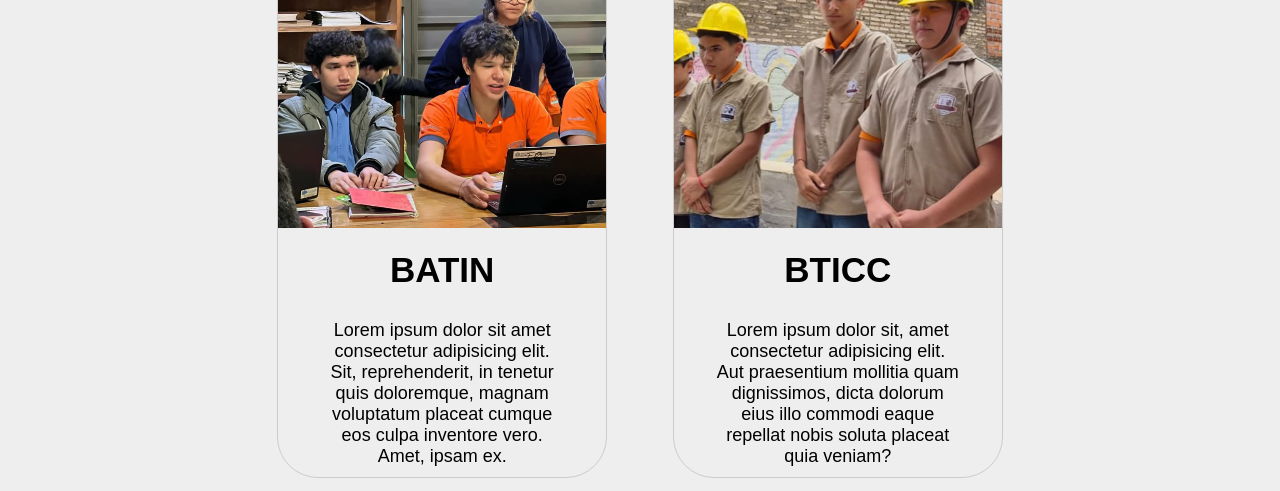
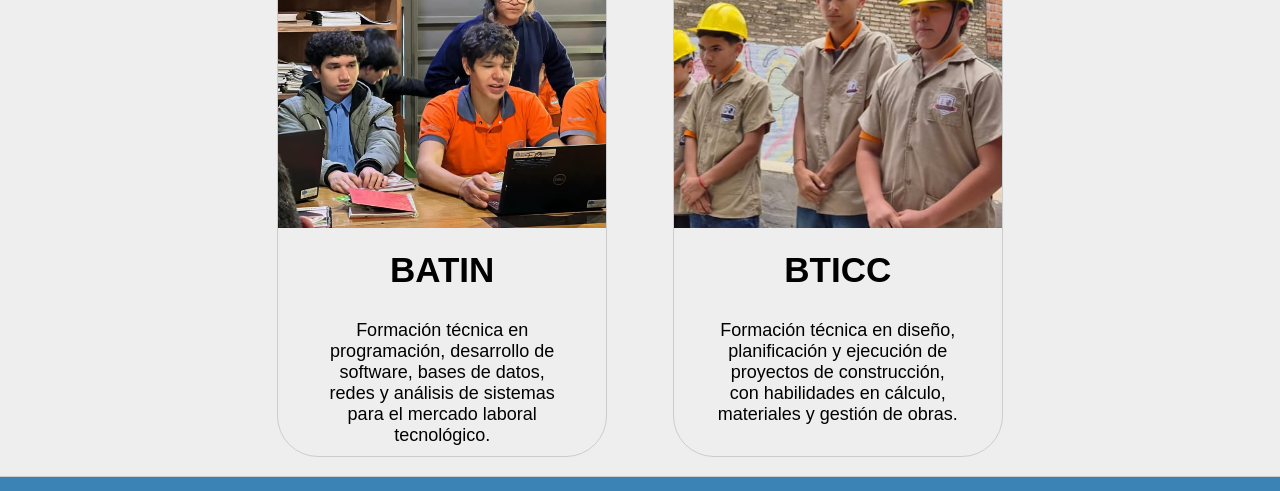
Before and after one commit to cedmr/cedmr.github.io, a plain HTML site: page index.html in a window 1280 px wide. Shown: the part 1411-1902 px from the top of the page. Drawn offline with nearby package versions, Linux system fonts and the light colour scheme; a web font is replaced by a local one.

Commit message:
Update index.html
espes

```diff
--- a/index.html
+++ b/index.html
@@ -85,7 +85,7 @@
                         <img src="img/BATIN.png">
                             <h3>BATIN</h3>
 
-                            <p>Lorem ipsum dolor sit amet consectetur adipisicing elit. Sit, reprehenderit, in tenetur quis doloremque, magnam voluptatum placeat cumque eos culpa inventore vero. Amet, ipsam ex.</p>
+                            <p>Formación técnica en programación, desarrollo de software, bases de datos, redes y análisis de sistemas para el mercado laboral tecnológico.</p>
                     </a>
                 </li>
                 <li class="espesItems BTICC">
@@ -93,7 +93,7 @@
                             <img src="img/bticc.png">
                             <h3>BTICC</h3>
 
-                            <p>Lorem ipsum dolor sit, amet consectetur adipisicing elit. Aut praesentium mollitia quam dignissimos, dicta dolorum eius illo commodi eaque repellat nobis soluta placeat quia veniam?</p>
+                            <p>Formación técnica en diseño, planificación y ejecución de proyectos de construcción, con habilidades en cálculo, materiales y gestión de obras.</p>
                     </a>
                 </li>
             </ul>
```
